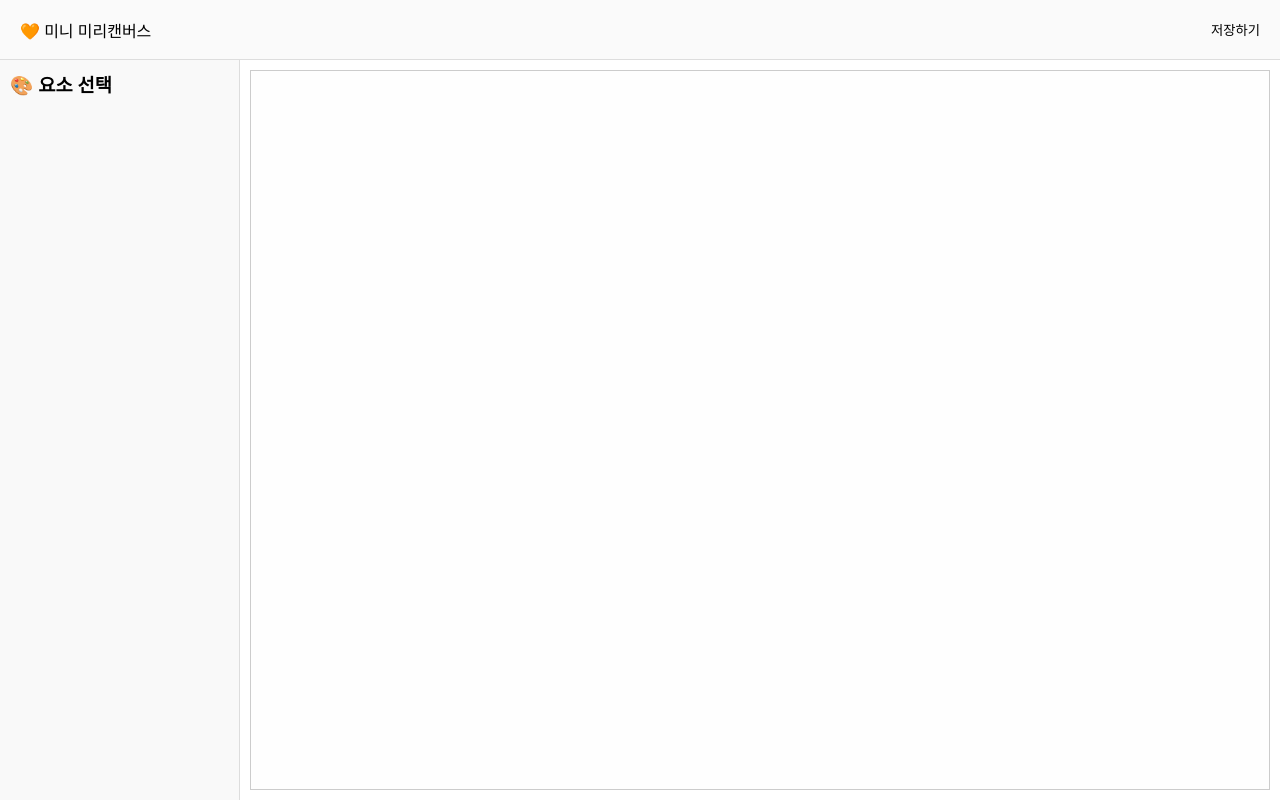
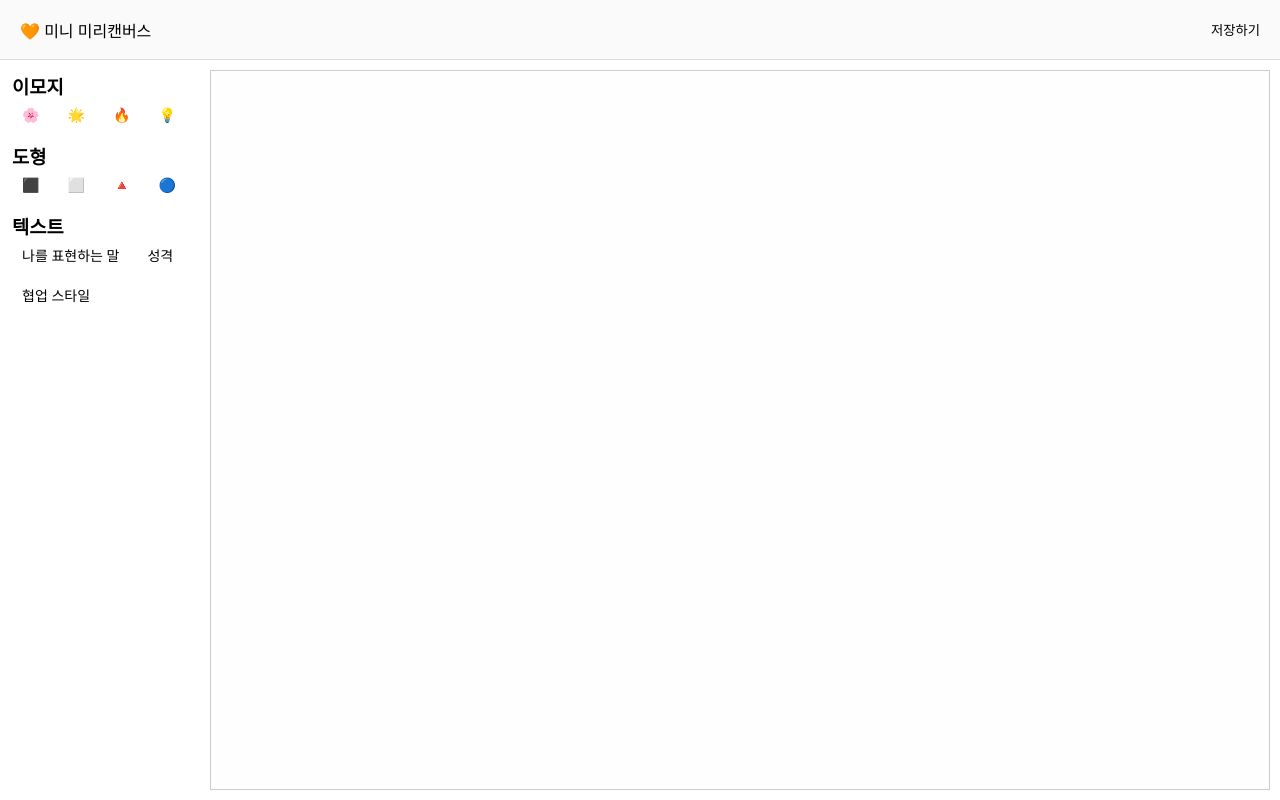
Before and after one commit to hoeun0723/my-miricanvas, a React (Vite) app: page /home in a window 1280 px wide. Built offline with nearby package versions, Linux system fonts and the light colour scheme.

Commit message:
feat: sidebar UI 및 요소 클릭 기능 구현 (#4)
Co-authored-by: Wang HoEun <hoeunwang@gmail.com>

```diff
--- a/src/components/Sidebar.tsx
+++ /dev/null
@@ -1,15 +0,0 @@
-const Sidebar = () => {
-  return (
-    <aside style={{
-      width: '240px',
-      backgroundColor: '#f9f9f9',
-      padding: '10px',
-      borderRight: '1px solid #ddd'
-    }}>
-      {/* 이모지, 말풍선, 도형 선택 영역 */}
-      <h3>🎨 요소 선택</h3>
-    </aside>
-  );
-};
-
-export default Sidebar;
--- /dev/null
+++ b/src/components/Sidebar/Sidebar.module.css
@@ -0,0 +1,28 @@
+.sidebar {
+  width: 200px;
+  background-color: var(--color-background-secondary);
+  padding: var(--space-m);
+  display: flex;
+  flex-direction: column;
+  gap: var(--space-m);
+  border-right: 1px solid var(--color-table-border);
+}
+
+.group {
+  display: flex;
+  flex-wrap: wrap;
+  gap: var(--space-s);
+}
+
+.item {
+  background-color: var(--color-category-chip);
+  border-radius: 6px;
+  padding: 6px 10px;
+  font-size: 14px;
+  cursor: pointer;
+  transition: 0.2s ease;
+}
+.item:hover {
+  background-color: var(--color-primary);
+  color: white;
+}
--- /dev/null
+++ b/src/components/Sidebar/Sidebar.tsx
@@ -0,0 +1,44 @@
+import styles from './Sidebar.module.css';
+import type { ElementType } from '../../constants/elements';
+import {ELEMENTS} from '../../constants/elements';
+import SidebarItem from './SidebarItem';
+
+const Sidebar = () => {
+  const handleClick = (type: ElementType, value: string) => {
+    // TODO: 선택된 요소를 상태로 올려서 Canvas로 전달할 수 있게!
+    console.log(`선택됨: [${type}] ${value}`);
+  };
+
+  return (
+    <aside className={styles.sidebar}>
+      <section>
+        <h3>이모지</h3>
+        <div className={styles.group}>
+          {ELEMENTS.emojis.map((emoji) => (
+            <SidebarItem key={emoji} type="emoji" value={emoji} onClick={handleClick} />
+          ))}
+        </div>
+      </section>
+
+      <section>
+        <h3>도형</h3>
+        <div className={styles.group}>
+          {ELEMENTS.shapes.map((shape) => (
+            <SidebarItem key={shape} type="shape" value={shape} onClick={handleClick} />
+          ))}
+        </div>
+      </section>
+
+      <section>
+        <h3>텍스트</h3>
+        <div className={styles.group}>
+          {ELEMENTS.texts.map((text) => (
+            <SidebarItem key={text} type="text" value={text} onClick={handleClick} />
+          ))}
+        </div>
+      </section>
+    </aside>
+  );
+};
+
+export default Sidebar;
--- /dev/null
+++ b/src/components/Sidebar/SidebarItem.tsx
@@ -0,0 +1,24 @@
+import styles from './Sidebar.module.css';
+import type { ElementType } from '../../constants/elements';
+
+interface SidebarItemProps {
+  type: ElementType;
+  value: string;
+  onClick: (type: ElementType, value: string) => void;
+}
+
+const SidebarItem = ({ type, value, onClick }: SidebarItemProps) => {
+  return (
+    <div
+      className={styles.item}
+      onClick={() => onClick(type, value)}
+      role="button"
+      aria-label={`추가할 요소 ${value}`}
+      tabIndex={0}
+    >
+      {value}
+    </div>
+  );
+};
+
+export default SidebarItem;
--- /dev/null
+++ b/src/constants/elements.ts
@@ -0,0 +1,16 @@
+export const ELEMENTS: {
+  emojis: string[];
+  shapes: string[];
+  texts: string[];
+} = {
+  emojis: ['🌸', '🌟', '🔥', '💡'],
+  shapes: ['⬛️', '⬜️', '🔺', '🔵'],
+  texts: ['나를 표현하는 말', '성격', '협업 스타일'],
+};
+
+export type ElementType = 'emoji' | 'shape' | 'text';
+
+export interface ElementItem {
+  type: ElementType;
+  value: string;
+}
--- a/src/pages/Home/Home.tsx
+++ b/src/pages/Home/Home.tsx
@@ -1,5 +1,5 @@
 import CanvasArea from '../../components/CanvasArea';
-import Sidebar from '../../components/Sidebar';
+import Sidebar from '../../components/Sidebar/Sidebar';
 import Toolbar from '../../components/Toolbar';
 import styles from './Home.module.css';
 
```
